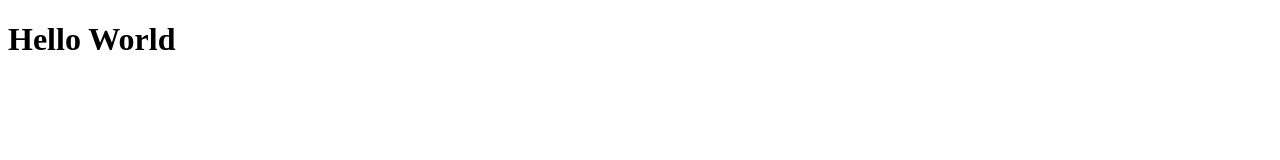
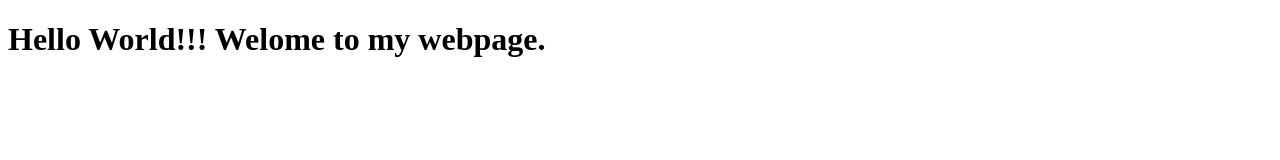
Before and after one commit to IvyNozaki/IvysWebpage, a plain HTML site: page index.html in a window 1280 px wide. Shown: the top 160 px of the page. Drawn offline with Linux system fonts and the light colour scheme.

Commit message:
Updated Header

```diff
--- a/index.html
+++ b/index.html
@@ -15,7 +15,7 @@
 
 <body>
 
-    <h1>Hello World</h1>
+    <h1>Hello World!!! Welome to my webpage.</h1>
 
     <div class="bubble aboutme">
         <p>Lorem ipsum dolor sit amet consectetur adipisicing elit. Perspiciatis adipisci alias accusamus iure soluta voluptates? Consequuntur ad dignissimos necessitatibus amet id enim debitis nostrum aperiam?
```
